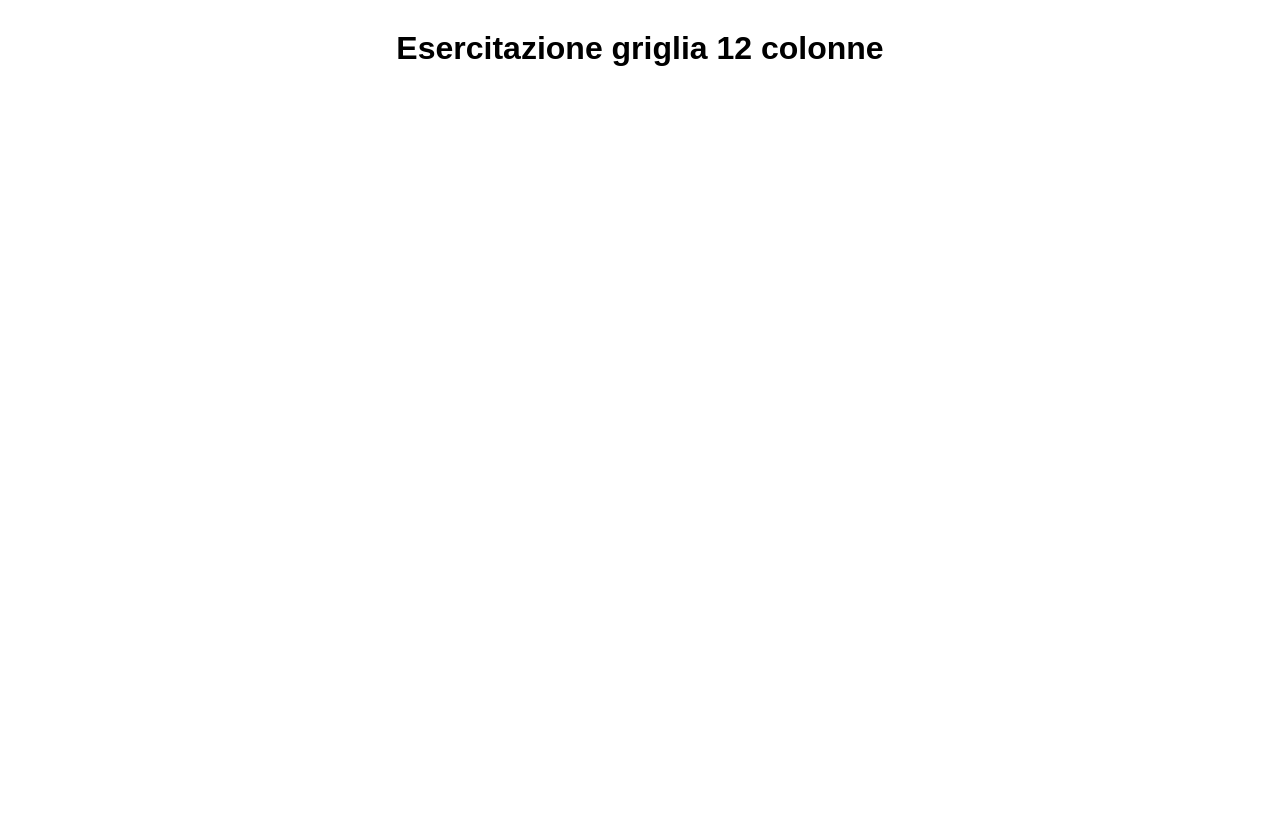
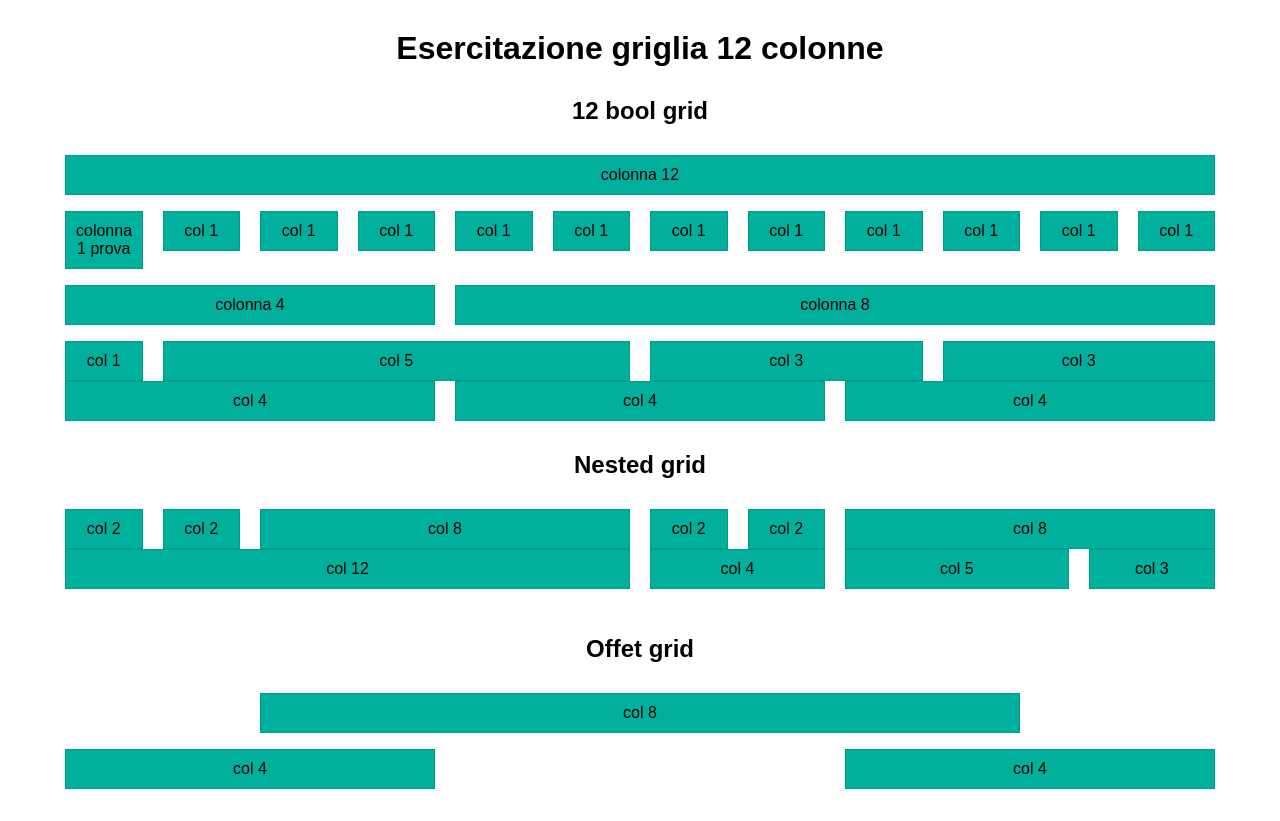
Before and after one commit to PietroMarrazzo/html-css-12bool, a plain HTML site: page index.html in a window 1280 px wide. Before the commit the page ends 800 px from the top, so only its background shows below. Drawn offline with Linux system fonts and the light colour scheme.

Commit message:
grid + offset WIP

```diff
--- a/css/framework-12bool.css
+++ b/css/framework-12bool.css
@@ -1,17 +1,33 @@
-/* 12 COLUMN GRILL */
+/* 12 COLUMN GRID */
 
 /* CONTAINER */
 .container {
   width: 1170px;
   margin: 0 auto;
   max-width: 100%;
+  text-align: center;
 
-  /* debug space */
-  margin-bottom: 16px;
+    /* debug space */
+    margin-bottom: 16px;
+}
+
+.container::after{
+    content: "";
+    display: table;
+    clear: both;
 }
 
 
 /* GRIGLIA 12 COLONNE */
+[class*=col-] {
+  float: left;
+  padding: 0px 10px;
+}
+
+.padd-0 {
+  padding: 0px;
+}
+
 .col-1 {
   width: calc((100% / 12) * 1);
 }
@@ -25,7 +41,7 @@
 }
 
 .col-4 {
-  width: lc((100% / 12) * 4);
+  width: calc((100% / 12) * 4);
 }
 
 .col-5 {
--- a/css/styles.css
+++ b/css/styles.css
@@ -1,5 +1,5 @@
 /* GENERAL */
-body {
+* {
   margin: 0;
   padding: 0;
   box-sizing: border-box;
@@ -18,6 +18,7 @@ h2 {
 /* box demo */
 .box {
   text-align: center;
-  background-color: lightgray;
-  padding: 20px;
+  background-color: #00af9c;
+  padding: 10px;
+  border: 1px solid rgba(0, 0, 0, 0.1);
 }
--- a/index.html
+++ b/index.html
@@ -10,6 +10,215 @@
 
       <h1>Esercitazione griglia 12 colonne
       </h1>
+      <h2>12 bool grid
+      </h2>
+      <div class="container">
+        <div class="col-12">
+          <div class="box">
+            colonna 12
+          </div>
+        </div>
+      </div>
+      <div class="container">
+        <div class="col-1">
+          <div class="box">
+            colonna 1 prova
+          </div>
+        </div>
+        <div class="col-1">
+          <div class="box">
+            col 1
+          </div>
+        </div>
+        <div class="col-1">
+          <div class="box">
+            col 1
+          </div>
+        </div>
+        <div class="col-1">
+          <div class="box">
+            col 1
+          </div>
+        </div>
+        <div class="col-1">
+          <div class="box">
+            col 1
+          </div>
+        </div>
+        <div class="col-1">
+          <div class="box">
+            col 1
+          </div>
+        </div>
+        <div class="col-1">
+          <div class="box">
+            col 1
+          </div>
+        </div>
+        <div class="col-1">
+          <div class="box">
+            col 1
+          </div>
+        </div>
+        <div class="col-1">
+          <div class="box">
+            col 1
+          </div>
+        </div>
+        <div class="col-1">
+          <div class="box">
+            col 1
+          </div>
+        </div>
+        <div class="col-1">
+          <div class="box">
+            col 1
+          </div>
+        </div>
+        <div class="col-1">
+          <div class="box">
+            col 1
+          </div>
+        </div>
+      </div>
+      <div class="container">
+        <div class="col-4">
+          <div class="box">
+            colonna 4
+          </div>
+        </div>
+        <div class="col-8">
+          <div class="box">
+            colonna 8
+          </div>
+        </div>
+      </div>
+      <div class="container">
+        <div class="col-1">
+          <div class="box">
+            col 1
+          </div>
+        </div>
+        <div class="col-5">
+          <div class="box">
+            col 5
+          </div>
+        </div>
+        <div class="col-3">
+          <div class="box">
+            col 3
+          </div>
+        </div>
+        <div class="col-3">
+          <div class="box">
+            col 3
+          </div>
+        </div>
+        <!-- div aggiuntivo esperimento -->
+        <div class="col-4">
+          <div class="box">
+            col 4
+          </div>
+        </div>
+        <div class="col-4">
+          <div class="box">
+            col 4
+          </div>
+        </div>
+        <div class="col-4">
+          <div class="box">
+            col 4
+          </div>
+        </div>
+      </div>
+
+      <h2>Nested grid
+      </h2>
+      <div class="container">
+        <div class="col-6 padd-0">
+          <div class="container">
+            <div class="col-2">
+              <div class="box">
+                col 2
+              </div>
+            </div>
+            <div class="col-2">
+              <div class="box">
+                col 2
+              </div>
+            </div>
+            <div class="col-8">
+              <div class="box">
+                col 8
+              </div>
+            </div>
+            <div class="col-12">
+              <div class="box">
+                col 12
+              </div>
+            </div>
+          </div>
+        </div>
+        <div class="col-6 padd-0">
+          <div class="container">
+            <div class="col-2">
+              <div class="box">
+                col 2
+              </div>
+            </div>
+            <div class="col-2">
+              <div class="box">
+                col 2
+              </div>
+            </div>
+            <div class="col-8">
+              <div class="box">
+                col 8
+              </div>
+            </div>
+            <div class="col-4">
+              <div class="box">
+                col 4
+              </div>
+            </div>
+            <div class="col-5">
+              <div class="box">
+                col 5
+              </div>
+            </div>
+            <div class="col-3">
+              <div class="box">
+                col 3
+              </div>
+            </div>
+          </div>
+        </div>
+      </div>
+
+      <h2>Offet grid
+      </h2>
+      <div class="container">
+        <div class="col-8 offset-2">
+          <div class="box">
+            col 8
+          </div>
+        </div>
+      </div>
+      <div class="container">
+        <div class="col-4">
+          <div class="box">
+            col 4
+          </div>
+        </div>
+        <div class="col-4 offset-4">
+          <div class="box">
+            col 4
+          </div>
+        </div>
+      </div>
+      <div class="container">
+
+      </div>
 
   </body>
 </html>
```
